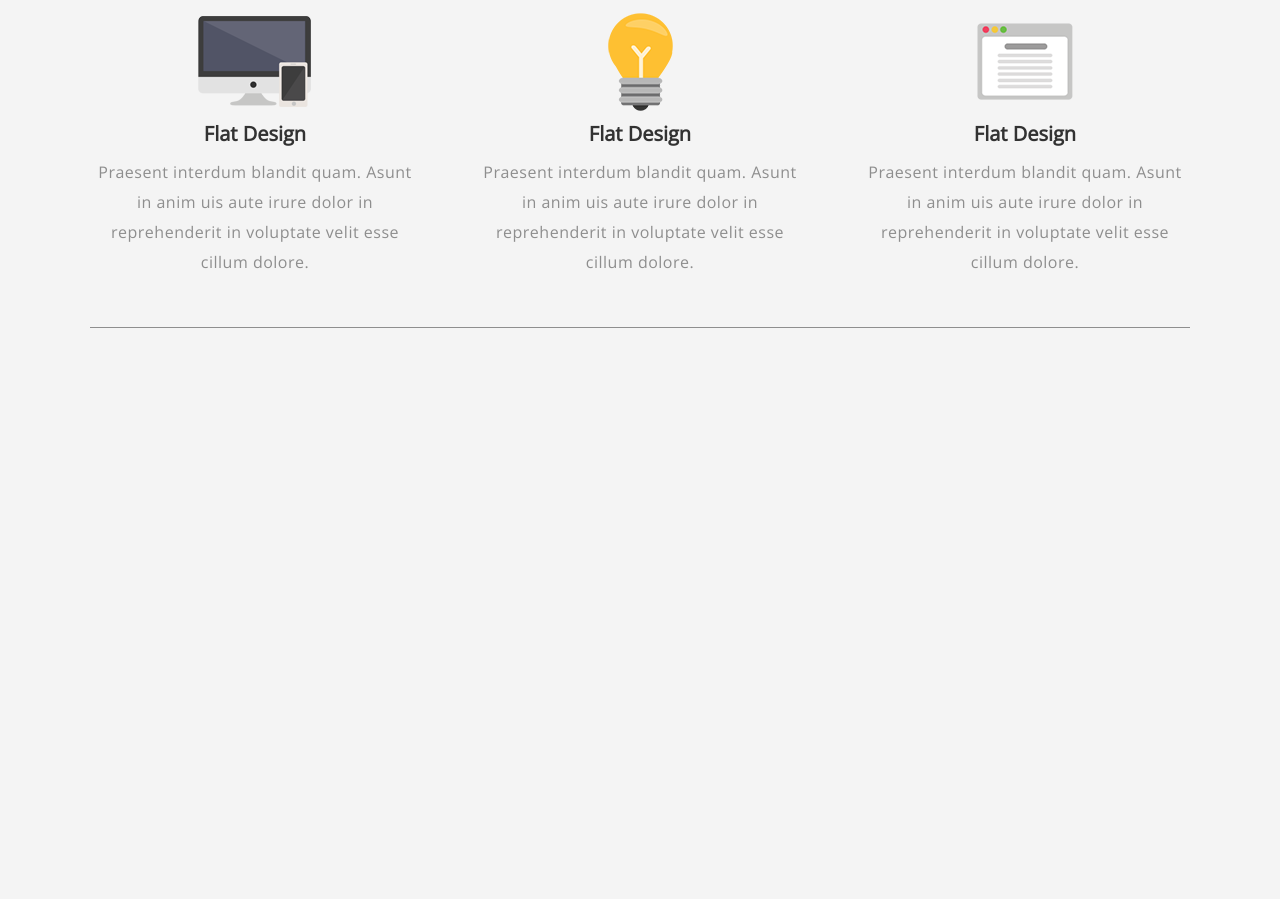
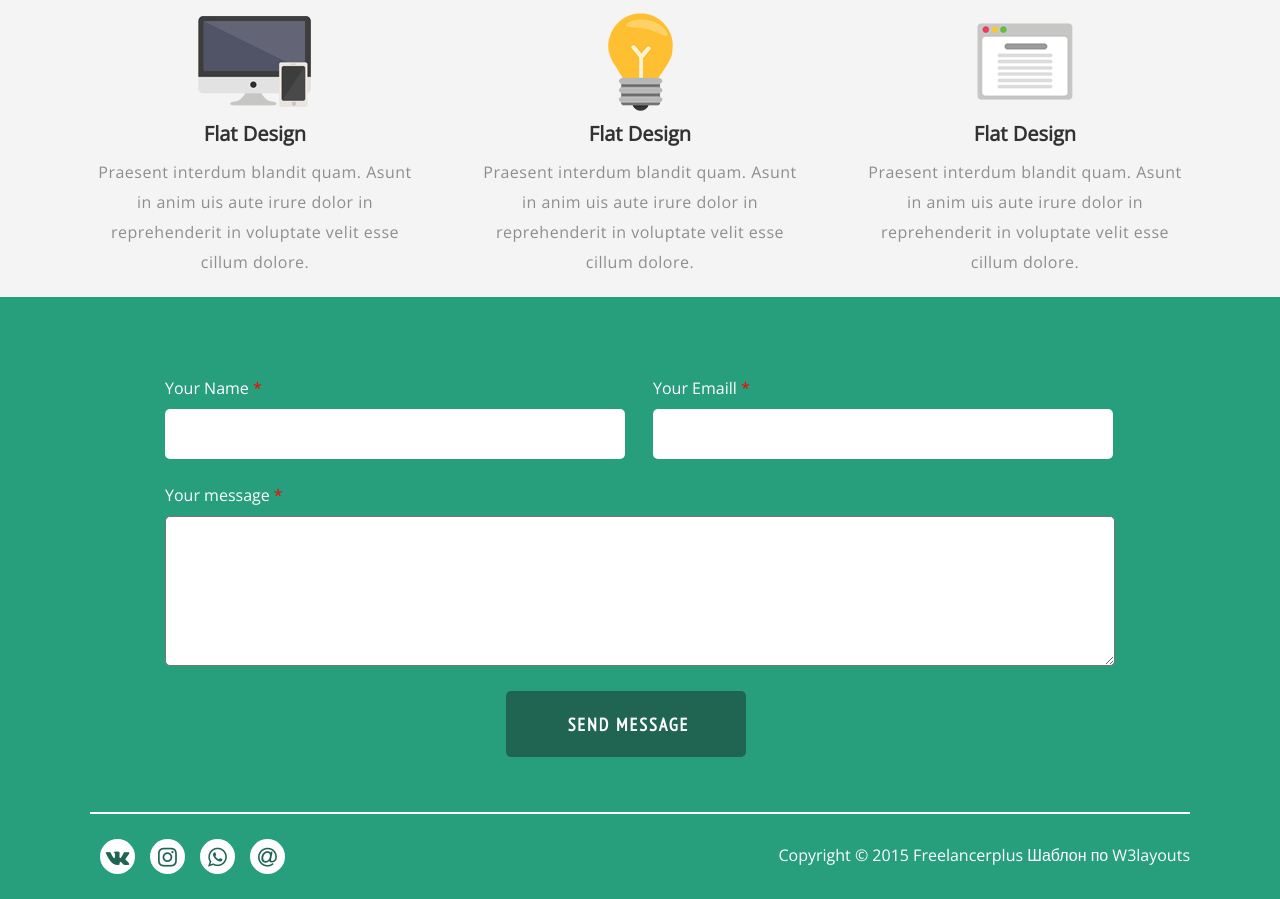
Before and after one commit to said2515/portfolio, a plain HTML site: page index.html in a window 1280 px wide. Shown: the part 1355-2254 px from the top of the page. Before the commit the page ends 1683 px from the top, so only its background shows below. Drawn offline with nearby package versions, Linux system fonts and the light colour scheme.

Commit message:
portfolio

```diff
--- a/index.html
+++ b/index.html
@@ -94,9 +94,40 @@
 							<p>Praesent interdum blandit quam. Asunt in anim uis aute irure dolor in reprehenderit in voluptate velit esse cillum dolore.</p>
 					</div>
 				</div>
-			 <hr>
 		</div>
 	</section>
+	<!-- =================
+		Подвал
+	====================== -->
+	<footer class="footer">
+		<div class="container">
+			<div class="contact_form">
+				<div class="contact_wrapper">
+					<form action="#" name="newform" method="post">
+						<div class="form_inputs">
+							<p> Your Name <span class="red">*</span><input type="text"></p>
+							<p>Your Emaill <span class="red">*</span><input type="text"></p>
+						</div>
+						<p>Your message <span class="red">*</span></p>
+						<textarea name="text"></textarea>
+						<div class="button_block">
+							<input type="submit" value="SEND MESSAGE">
+						</div>
+					</form>
+				</div>
+			</div>
+				<hr class="footer-line">
+			<div class="footer-social">
+				<div class="social">
+					<a href="#"><i class="fa fa-vk"></i>
+					<a href="#"><i class="fa fa-instagram"></i>
+					<a href="#"><i class="fa fa-whatsapp"></i>
+					<a href="#"><i class="fa fa-at"></i>
+				</div>
+				<p>Copyright © 2015 Freelancerplus Шаблон по W3layouts</p>
+			</div>
+		</div>
+	</footer>
 
 
 
--- a/style/media.css
+++ b/style/media.css
@@ -81,6 +81,26 @@
 	.services-card {
 		width: 30%;
 	}
+	.contact_wrapper {
+		width: 95%;
+	}
+	.form_inputs {
+		display: block;
+		width: 95%;
+	}
+	.form_inputs input  {
+		width: 104%;
+	}
+	.social {
+		margin-left: 35%;
+	}
+	.footer-social p  {
+		display: none;
+	}
+	.button_block {
+		display: block;
+		text-align: center;
+	}
 }
 @media all and (max-width: 574px) {
 	.container {
@@ -118,4 +138,26 @@
 		margin: auto;
 		width: 80%;
 	}
+	.contact_wrapper {
+		width: 95%;
+	}
+	.form_inputs {
+		display: block;
+		width: 95%;
+	}
+	.form_inputs input  {
+		width: 104%;
+	}
+	.social {
+		margin-left: 25%;
+		width: 100%;
+	}
+	.footer-social p  {
+		display: none;
+	}
+	.button_block {
+		display: block;
+		text-align: center;
+	}
+
 }
--- a/style/style.css
+++ b/style/style.css
@@ -200,3 +200,128 @@ li.dws-li a {
 	font-size: 20px;
 	font-weight: 700;
 }
+.footer {
+	background: #279f7c;
+}
+
+.contact_form {
+	padding: 80px 0 0 0 ;
+}
+.contact_wrapper{
+	width: 950px;
+	margin: auto;
+	color: #fff;
+}
+.red {
+	color: red;
+}
+.form_inputs {
+	display: -webkit-flex;
+	display: -moz-flex;
+	display: -ms-flex;
+	display: -o-flex;
+	display: flex;
+}
+input {
+	margin-top: 10px;
+	width: 455px;
+	height: 50px;
+	font-size: 20px;
+	margin-bottom: 25px;
+	border-radius: 5px;
+	border: none;
+	padding-left: 5px;
+}
+input:first-of-type {
+	margin-right: 28px;
+}
+textarea {
+	margin-top: 10px;
+	width: 100%;
+	height: 150px;
+	border-radius: 5px;
+	box-sizing: border-box;
+	padding-left: 10px;
+	padding-top: 10px;
+}
+.button_block {
+	display: -webkit-flex;
+	display: -moz-flex;
+	display: -ms-flex;
+	display: -o-flex;
+	display: flex;
+	justify-content: center;
+}
+.button_block input {
+	background: #1f6551;
+	width: 240px;
+	height: 66px;
+	margin-top: 20px;
+	color: #ffffff;
+	font-family: 'PT Sans Narrow', sans-serif;
+	font-size: 18px;
+	font-weight: 700;
+	text-transform: uppercase;
+	cursor: pointer;
+	transition: 0.5s;
+	letter-spacing: 2px;
+}
+.button_block input:hover {
+	background: #fff;
+	color: #000;
+}
+.footer-line {
+	background: #fff;
+	width: 100%;
+	height: 2px;
+	border: none;
+	margin-top: 30px;
+}
+.social {
+	display: -webkit-flex;
+	display: -moz-flex;
+	display: -ms-flex;
+	display: -o-flex;
+	display: flex;
+	margin-top: 25px;
+	padding-bottom: 25px;
+	margin-left: 10px;
+}
+.social a{
+	text-decoration: none;
+	display:block;
+	width: 35px;
+	height: 35px;
+	border-radius: 50%;
+	background: #fff;
+	color:  #1f6551;
+	margin-right: 15px;
+}
+.social .fa {
+	font-size: 22px;
+	text-align: center;
+	display:block;
+	position: relative;
+	top: 7px;
+}
+.social a:hover {
+	background: rgb(12,40,32,.5);
+	transition: 0.5s;
+}
+.social .fa:hover {
+	color: #fff;
+	transition: 0.5s;
+}
+.footer-social {
+	display: -webkit-flex;
+	display: -moz-flex;
+	display: -ms-flex;
+	display: -o-flex;
+	display: flex;
+	justify-content: space-between;
+}
+.footer-social p {
+	position: relative;
+	top: 30px;
+	color: #fff;
+}
```
